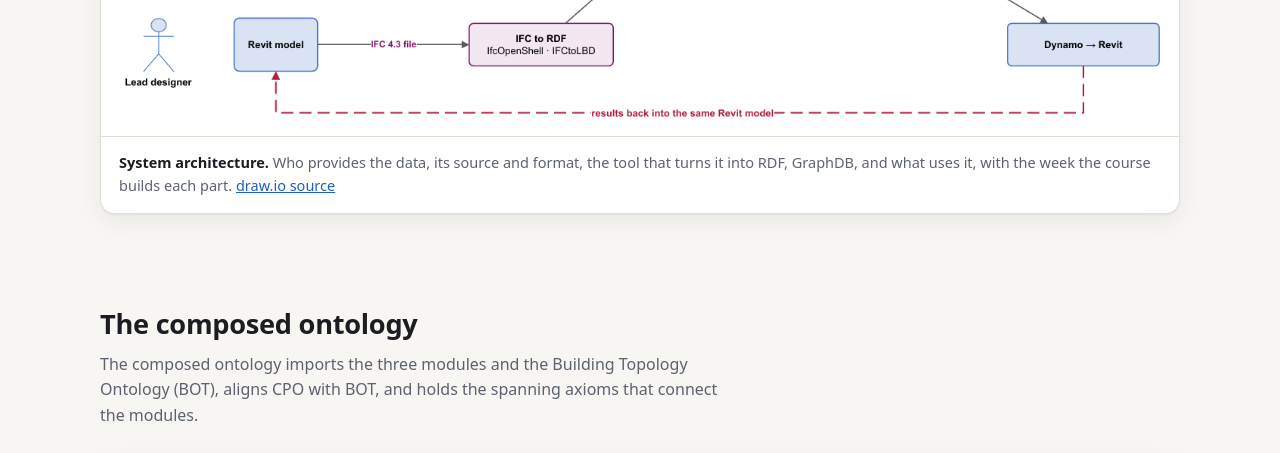
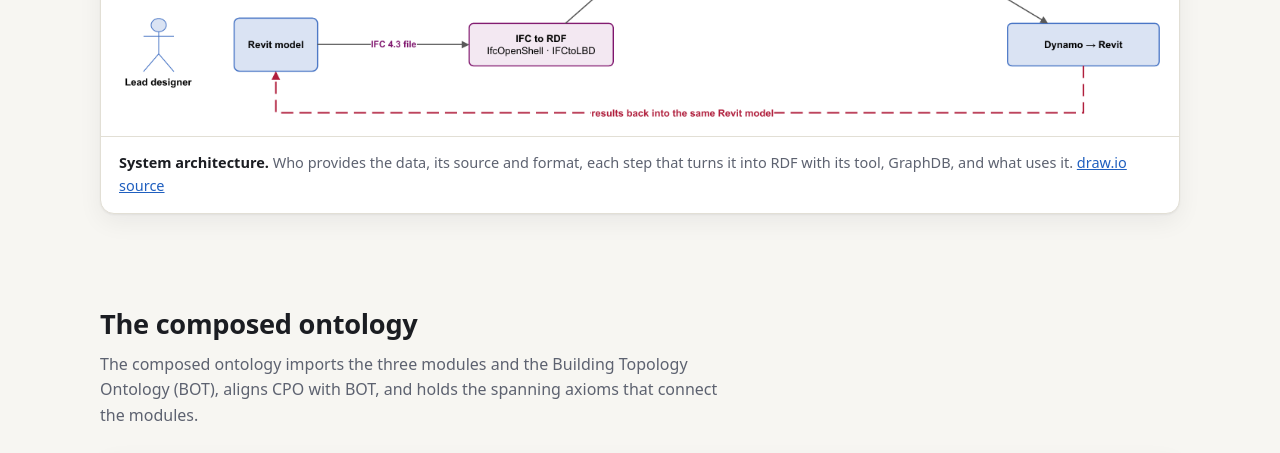
Before and after one commit to RichZele/cpo, a plain HTML site: page index.html in a window 1280 px wide. Shown: the part 1860-2313 px from the top of the page. Drawn offline with Linux system fonts and the light colour scheme.

Commit message:
README: two modeling notes (quantity values; why installedIn is not functional); drop the course weeks from the architecture text

```diff
--- a/index.html
+++ b/index.html
@@ -197,7 +197,7 @@ footer p { margin: 0 0 6px; }
         </figure>
         <figure class="panel">
           <a href="architecture/cpo-architecture.png"><img src="architecture/cpo-architecture.png" alt="System architecture of CPO: four data sources, the tools that turn them into RDF, GraphDB, and the SPARQL, SHACL, analysis and Dynamo outputs, with the course week of each part" loading="lazy"></a>
-          <figcaption><b>System architecture.</b> Who provides the data, its source and format, the tool that turns it into RDF, GraphDB, and what uses it, with the week the course builds each part. <a href="architecture/cpo-architecture.drawio" download>draw.io source</a></figcaption>
+          <figcaption><b>System architecture.</b> Who provides the data, its source and format, each step that turns it into RDF with its tool, GraphDB, and what uses it. <a href="architecture/cpo-architecture.drawio" download>draw.io source</a></figcaption>
         </figure>
       </div>
     </div>
```
Also changed, not shown: 1 other file.
